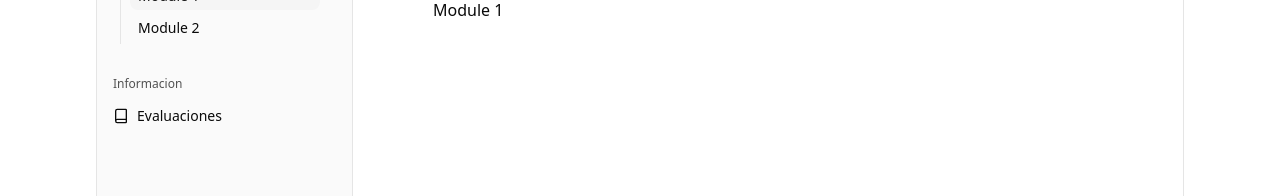
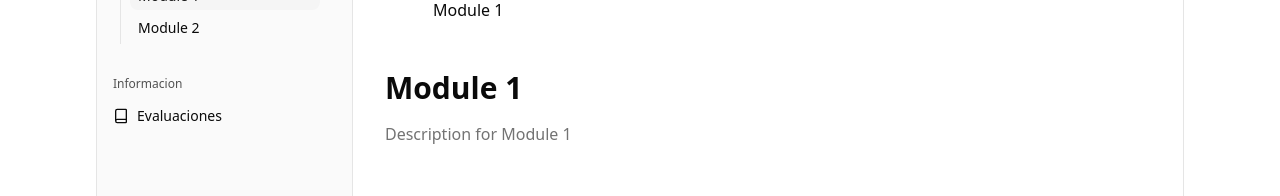
Before and after one commit to Pau-dna/plataforma-cnre, a SvelteKit app in the folder frontend/: page /courses/1/1 in a window 1280 px wide. Shown: the part 220-416 px from the top of the page. Built offline with nearby package versions, Linux system fonts and the light colour scheme.

Commit message:
feat: implement page load function to retrieve module ID and display module details

```diff
--- a/frontend/src/routes/(auth)/courses/[course]/[module]/+page.svelte
+++ b/frontend/src/routes/(auth)/courses/[course]/[module]/+page.svelte
@@ -2,4 +2,11 @@
 	import type { PageProps } from './$types';
 
 	let { data }: PageProps = $props();
+
+	const modulo = $derived(data.modules.find(m => m.id === data.moduleID))
 </script>
+
+<div class="flex flex-col gap-y-4">
+	<h1 class="text-3xl font-bold">{modulo.title}</h1>
+	<p class="text-muted-foreground">{modulo.description}</p>
+</div>
--- /dev/null
+++ b/frontend/src/routes/(auth)/courses/[course]/[module]/+page.ts
@@ -0,0 +1,7 @@
+import type { PageLoad } from './$types';
+
+export const load = (async ({ params }) => {
+    return {
+        moduleID: parseInt(params.module)
+    };
+}) satisfies PageLoad;
```
